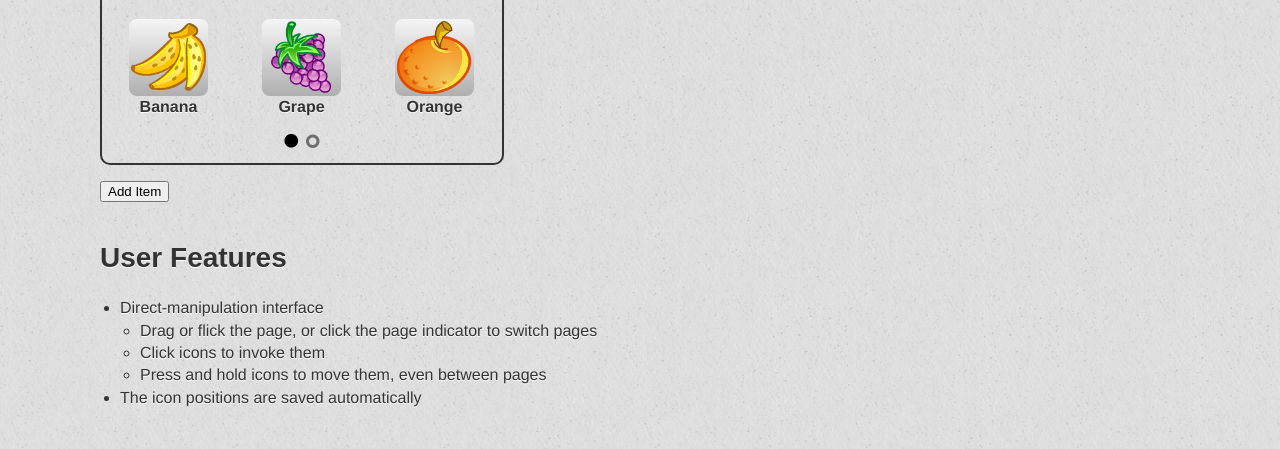
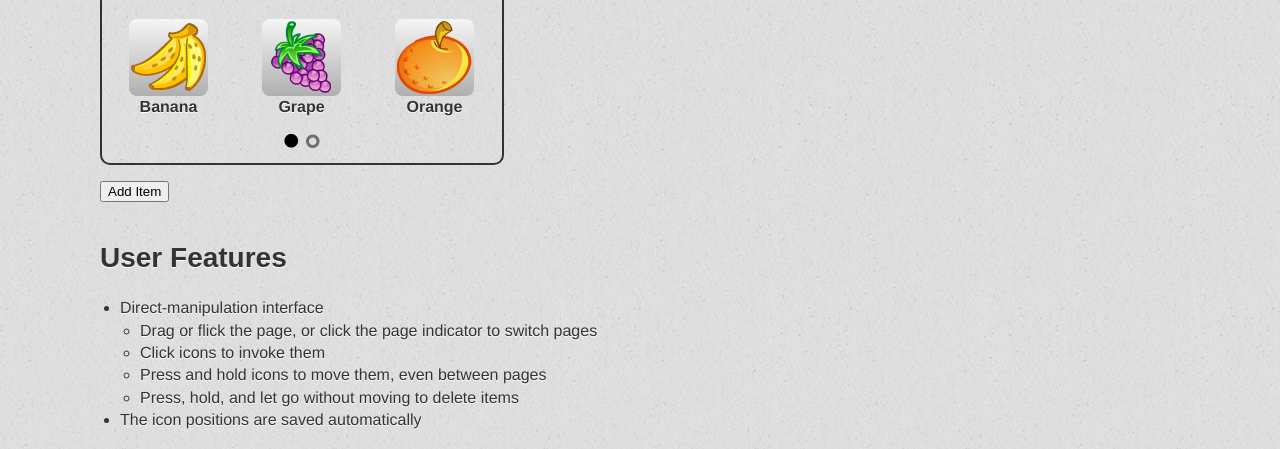
Before and after one commit to mozilla/icongrid, a plain HTML site: page index.html in a window 1280 px wide. Shown: the part 503-952 px from the top of the page. Drawn offline with Linux system fonts and the light colour scheme; a web font is replaced by a local one.

Commit message:
updated html to include description of deletion UI

```diff
--- a/index.html
+++ b/index.html
@@ -42,6 +42,7 @@
         <li>Drag or flick the page, or click the page indicator to switch pages</li>
         <li>Click icons to invoke them</li>
         <li>Press and hold icons to move them, even between pages</li>
+        <li>Press, hold, and let go without moving to delete items</li>
       </ul>
       <li>The icon positions are saved automatically</li>
     </ul>
```
